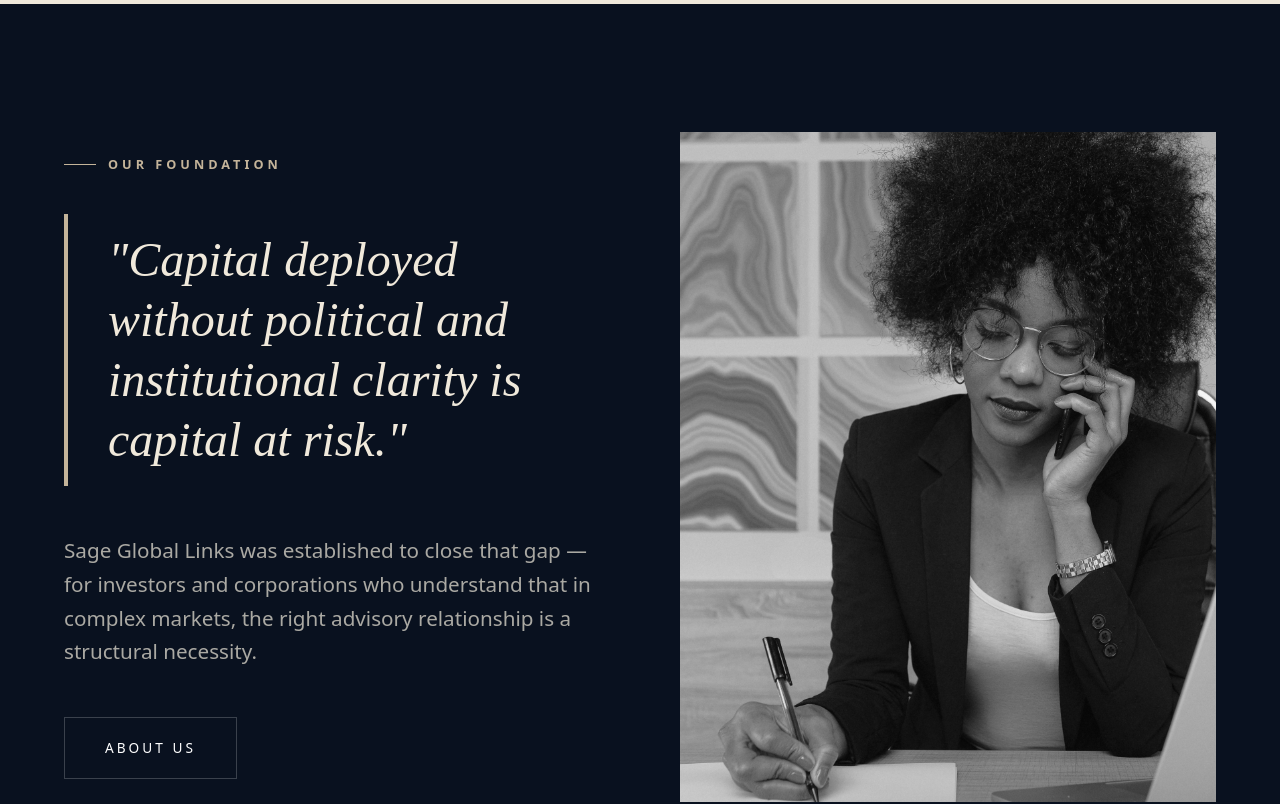
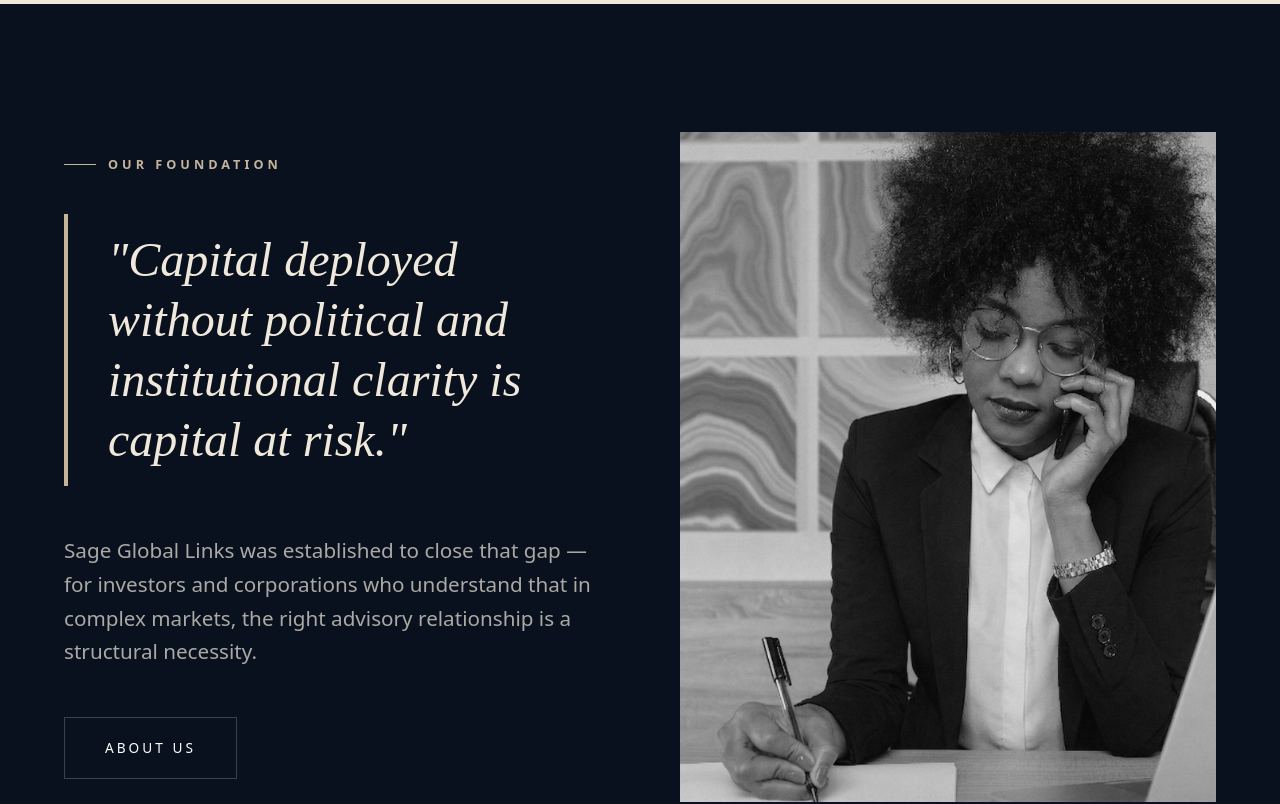
Before and after one commit to aymanfadil-commits/SGL-Site, a React (Vite) app: page / in a window 1280 px wide. Shown: the part 1580-2384 px from the top of the page. Built offline with nearby package versions, Linux system fonts and the light colour scheme.

Commit message:
Update App.tsx

```diff
--- a/src/App.tsx
+++ b/src/App.tsx
@@ -323,7 +323,7 @@ const HomePage = ({ setPage }: { setPage: (p: Page) => void }) => (
         >
           <div className="aspect-[4/5] overflow-hidden grayscale hover:grayscale-0 transition-all duration-1000">
             <img
-              src="/images/about-portrait.jpg"
+              src="/images/home-portrait.jpg"
               alt="Strategic Advisory"
               className="w-full h-full object-cover"
             />
```
